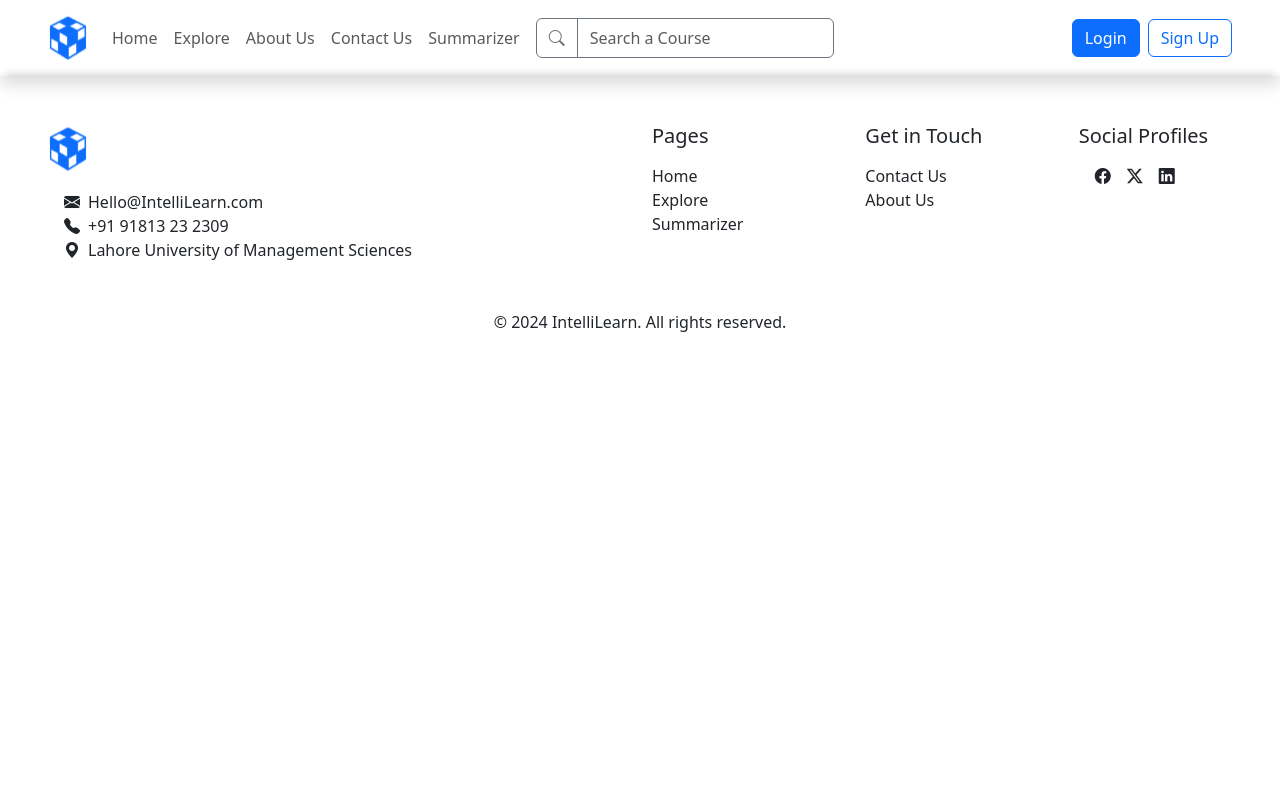
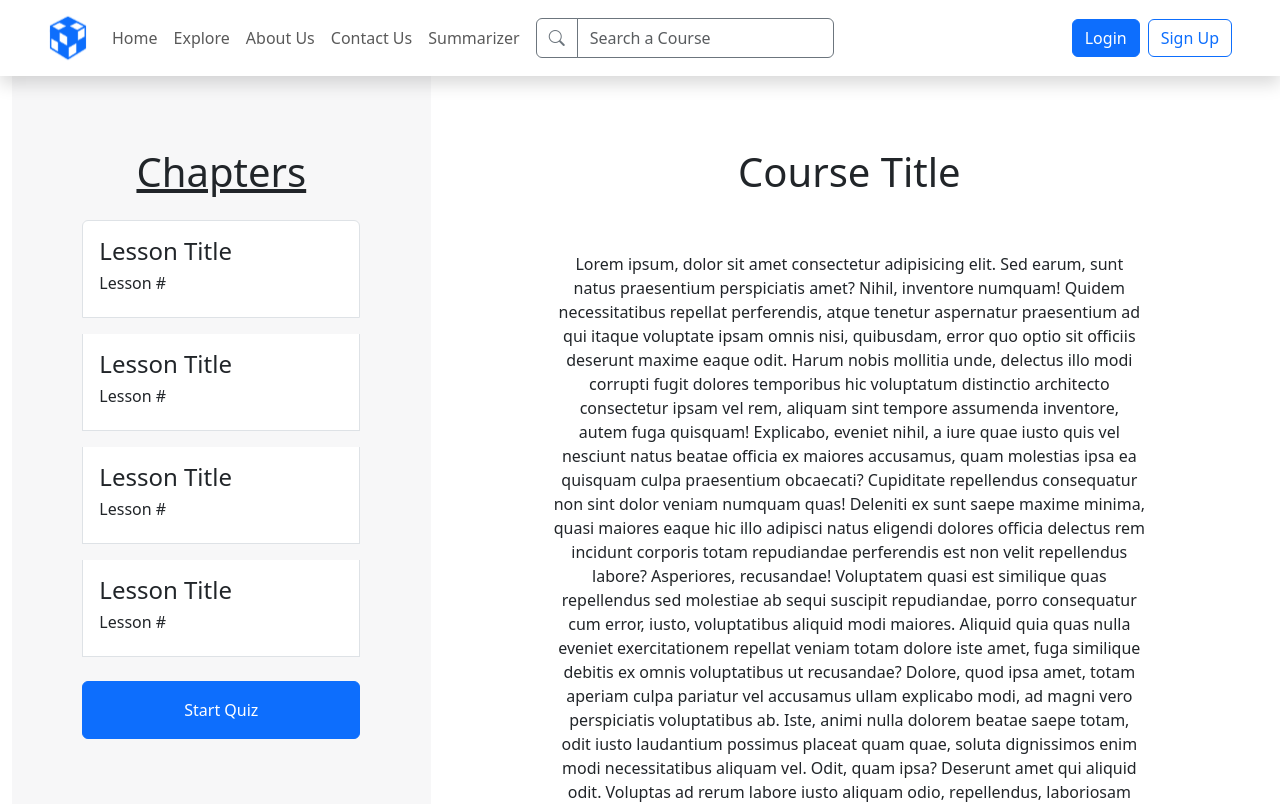
Before and after one commit to hasanhd555/GPT-EdTech, a React (Create React App) app in the folder Frontend/: page /course-content in a window 1280 px wide. Shown: the top 804 px of the page. Built offline with nearby package versions, Linux system fonts and the light colour scheme.

Commit message:
basic_frontend_implemented
-frontend made without axios api calls to backend
-backend not started yet

```diff
--- a/Frontend/src/App.tsx
+++ b/Frontend/src/App.tsx
@@ -11,6 +11,7 @@ import Footer from "./components/Navbar and Footer/Footer";
 import SearchCourse from "./components/SearchCourses/SearchCourse";
 import ExploreCourses from "./components/ExploreCourses/ExploreCourses";
 import CourseOverviewPage from "./components/CourseOverviewPage";
+import CourseContentPage from "./pages/CourseContentPage";
 
 function App() {
   return (
@@ -26,6 +27,7 @@ function App() {
         <Route path="/signup" element={<SignUpPage />}></Route>
         <Route path="/login" element={<LoginPage />}></Route>
         <Route path="/course-overview" element={<CourseOverviewPage/>}/>
+        <Route path="/course-content" element={<CourseContentPage/>}/>
       </Routes>
       <Footer />
     </>
--- a/Frontend/src/constant.ts
+++ b/Frontend/src/constant.ts
@@ -24,6 +24,7 @@ export interface admin_type {
   }
 
   export interface lesson_type {
+    _id: string;
     lesson_num: number;
     title: string;
     content: string;
--- /dev/null
+++ b/Frontend/src/pages/CourseContentPage.tsx
@@ -0,0 +1,177 @@
+import React from "react";
+import { Container, Row, Col, ListGroup, Button } from "react-bootstrap";
+import { lesson_type } from "../constant";
+import { useState } from "react";
+
+const hoverEffectStyle = {
+  transition: "background-color 0.3s",
+  cursor: "pointer",
+};
+
+const CourseContentPage = () => {
+  const [selectedItem, setSelectedItem] = useState<HTMLLIElement | null>(null);
+
+  const handleMouseEnter = (e: React.MouseEvent<HTMLLIElement>) => {
+    const listItem = e.currentTarget;
+    if (selectedItem !== listItem) {
+      (listItem as HTMLLIElement).style.backgroundColor = "#0D6EFD";
+      listItem.querySelectorAll("h4, h6").forEach((element: Element) => {
+        if (element instanceof HTMLElement) {
+          element.style.color = "white";
+        }
+      });
+    }
+  };
+
+  const handleMouseLeave = (e: React.MouseEvent<HTMLLIElement>) => {
+    const listItem = e.currentTarget;
+    if (selectedItem !== listItem) {
+      (listItem as HTMLLIElement).style.backgroundColor = "";
+      listItem.querySelectorAll("h4, h6").forEach((element: Element) => {
+        if (element instanceof HTMLElement) {
+          element.style.color = "";
+        }
+      });
+    }
+  };
+
+  const handleClick = (e: React.MouseEvent<HTMLLIElement>) => {
+    const listItem = e.currentTarget;
+    if (selectedItem) {
+      (selectedItem as HTMLLIElement).style.backgroundColor = "";
+      selectedItem.querySelectorAll("h4, h6").forEach((element: Element) => {
+        if (element instanceof HTMLElement) {
+          element.style.color = "";
+        }
+      });
+    }
+    setSelectedItem(listItem);
+    (listItem as HTMLLIElement).style.backgroundColor = "#0D6EFD";
+    listItem.querySelectorAll("h4, h6").forEach((element: Element) => {
+      if (element instanceof HTMLElement) {
+        element.style.color = "white";
+      }
+    });
+  };
+  return (
+    <>
+      <Container className="d-flex flex-row" fluid>
+        <Col
+          className="col-md-4 col-sm-12 col-lg-4 p-4 d-flex flex-column align-items-center"
+          style={{ backgroundColor: "#F7F7F8" }}
+        >
+          <h1 className="text-decoration-underline mt-5 text-center">
+            Chapters
+          </h1>
+          {/* Lesson titles and their lesson_num will be rendered here */}
+          <ListGroup className="w-75">
+            <ListGroup.Item
+              className="p-3 mt-3"
+              style={hoverEffectStyle}
+              onMouseEnter={handleMouseEnter}
+              onMouseLeave={handleMouseLeave}
+              onClick={handleClick}
+            >
+              <h4>Lesson Title</h4>
+              <h6 className="">Lesson #</h6>
+            </ListGroup.Item>
+            <ListGroup.Item
+              className="p-3 mt-3"
+              style={hoverEffectStyle}
+              onMouseEnter={handleMouseEnter}
+              onMouseLeave={handleMouseLeave}
+              onClick={handleClick}
+            >
+              <h4>Lesson Title</h4>
+              <h6 className="">Lesson #</h6>
+            </ListGroup.Item>
+            <ListGroup.Item
+              className="p-3 mt-3"
+              style={hoverEffectStyle}
+              onMouseEnter={handleMouseEnter}
+              onMouseLeave={handleMouseLeave}
+              onClick={handleClick}
+            >
+              <h4>Lesson Title</h4>
+              <h6 className="">Lesson #</h6>
+            </ListGroup.Item>
+            <ListGroup.Item
+              className="p-3 mt-3"
+              style={hoverEffectStyle}
+              onMouseEnter={handleMouseEnter}
+              onMouseLeave={handleMouseLeave}
+              onClick={handleClick}
+            >
+              <h4>Lesson Title</h4>
+              <h6 className="">Lesson #</h6>
+            </ListGroup.Item>
+            <Button className="p-3 mt-4 mb-5">Start Quiz</Button>
+          </ListGroup>
+        </Col>
+        <Col className="col-md-8 col-sm-12 p-4 col-lg-8 d-flex flex-column justify-content-center align-items-center">
+          <h1 className="text-center mt-5">Course Title</h1>
+          <p className="text-center w-75 mt-5 mb-5">
+            Lorem ipsum, dolor sit amet consectetur adipisicing elit. Sed earum,
+            sunt natus praesentium perspiciatis amet? Nihil, inventore numquam!
+            Quidem necessitatibus repellat perferendis, atque tenetur aspernatur
+            praesentium ad qui itaque voluptate ipsam omnis nisi, quibusdam,
+            error quo optio sit officiis deserunt maxime eaque odit. Harum nobis
+            mollitia unde, delectus illo modi corrupti fugit dolores temporibus
+            hic voluptatum distinctio architecto consectetur ipsam vel rem,
+            aliquam sint tempore assumenda inventore, autem fuga quisquam!
+            Explicabo, eveniet nihil, a iure quae iusto quis vel nesciunt natus
+            beatae officia ex maiores accusamus, quam molestias ipsa ea quisquam
+            culpa praesentium obcaecati? Cupiditate repellendus consequatur non
+            sint dolor veniam numquam quas! Deleniti ex sunt saepe maxime
+            minima, quasi maiores eaque hic illo adipisci natus eligendi dolores
+            officia delectus rem incidunt corporis totam repudiandae perferendis
+            est non velit repellendus labore? Asperiores, recusandae! Voluptatem
+            quasi est similique quas repellendus sed molestiae ab sequi suscipit
+            repudiandae, porro consequatur cum error, iusto, voluptatibus
+            aliquid modi maiores. Aliquid quia quas nulla eveniet exercitationem
+            repellat veniam totam dolore iste amet, fuga similique debitis ex
+            omnis voluptatibus ut recusandae? Dolore, quod ipsa amet, totam
+            aperiam culpa pariatur vel accusamus ullam explicabo modi, ad magni
+            vero perspiciatis voluptatibus ab. Iste, animi nulla dolorem beatae
+            saepe totam, odit iusto laudantium possimus placeat quam quae,
+            soluta dignissimos enim modi necessitatibus aliquam vel. Odit, quam
+            ipsa? Deserunt amet qui aliquid odit. Voluptas ad rerum labore iusto
+            aliquam odio, repellendus, laboriosam expedita eaque aliquid dolorum
+            modi sit? Sed pariatur, dolore rem inventore culpa delectus nisi
+            nemo quaerat, quod incidunt atque esse molestias, at soluta. Ipsam
+            aut quasi tempore! Neque earum reiciendis, officia consequuntur rem
+            libero repellat, ipsa, ratione modi explicabo vero molestiae! Rem ut
+            fugiat reprehenderit quibusdam voluptatibus blanditiis nemo tempora.
+            Modi ab eligendi, distinctio ratione corporis veniam blanditiis
+            autem sunt odio sequi ipsam labore delectus qui ut harum quaerat,
+            dolorum quam earum magni amet veritatis vero fugiat praesentium
+            velit. Odit similique ipsum debitis dicta a adipisci corrupti fugit
+            voluptatibus odio natus possimus optio impedit amet laborum,
+            necessitatibus incidunt omnis deserunt illum deleniti quo neque
+            voluptatem esse cumque. Maiores ipsa veniam debitis nobis ducimus
+            consequatur ex vero sint, ipsam consequuntur deleniti vitae
+            delectus, nulla fugiat tempore aperiam voluptatibus. Fugiat rerum
+            deserunt consectetur tempora culpa neque placeat nihil, impedit amet
+            corporis distinctio ut? Libero quis excepturi magni ipsum minus
+            ipsam minima laborum expedita inventore possimus eaque quas voluptas
+            ullam, quasi at nam obcaecati quia eos consectetur vel. Inventore
+            eos provident ut minus harum deleniti beatae sed itaque quod
+            exercitationem unde totam corrupti optio repudiandae porro
+            voluptatibus, molestias atque! Alias, aliquam. Eveniet enim
+            doloribus quas quam deserunt similique dicta nobis, et ea veritatis
+            ut quia vero pariatur! Nesciunt, vero ipsum? Qui velit iusto aliquid
+            unde distinctio id non deleniti nemo quia quod! Impedit minima
+            tempore porro debitis mollitia hic praesentium iusto adipisci
+            explicabo minus consequuntur placeat modi natus voluptatum earum
+            dolore, quos illo? Provident aspernatur modi repellat odit
+            consectetur eum quae autem deserunt a possimus laboriosam animi
+            corrupti velit architecto eius, maiores sunt fugit at ex. Iste
+            fugiat similique reiciendis architecto eum.
+          </p>
+        </Col>
+      </Container>
+    </>
+  );
+};
+
+export default CourseContentPage;
```
